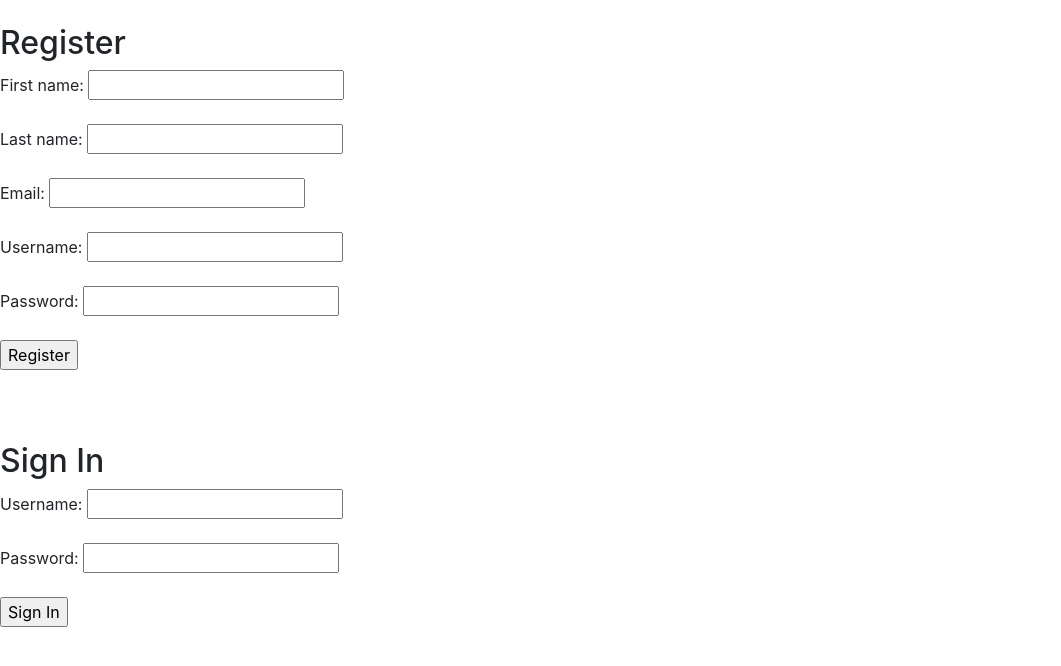
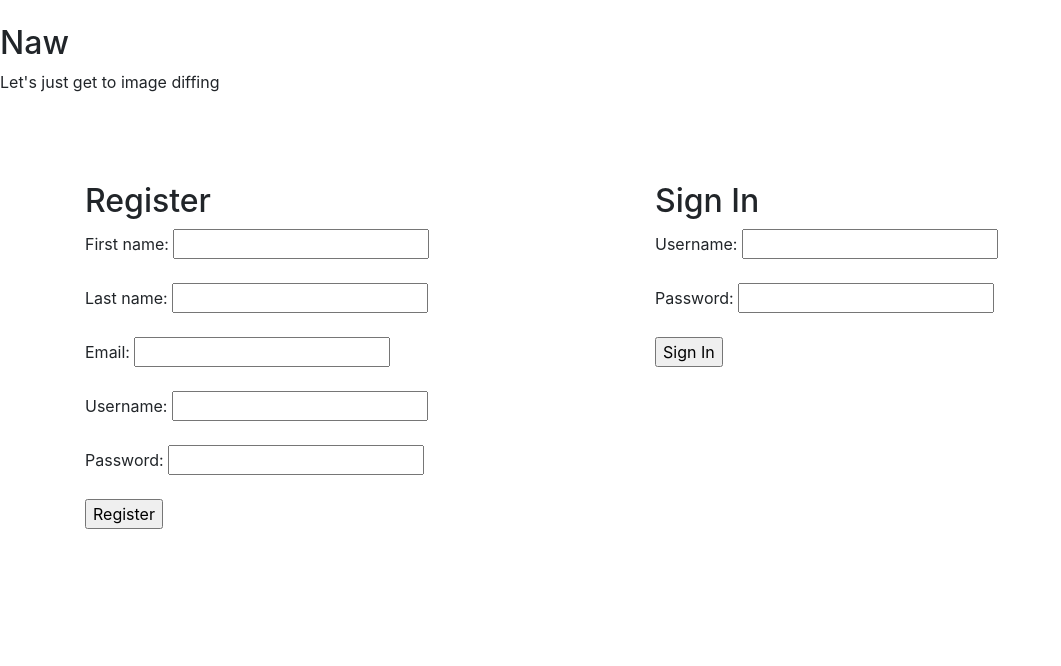
Before and after one commit to mulloverit/hba-main-proj, a Flask app: page / in a window 1280 px wide. Shown: the top 666 px of the page, without its empty margins (0-1061 px from the left). Run offline with Flask 2, Linux system fonts and the light colour scheme; some libraries are stand-ins or nearby versions.

Commit message:
adds bootstrap formatting into two ccolumns for below-the-fold content

```diff
--- a/templates/index.html
+++ b/templates/index.html
@@ -7,6 +7,17 @@
 
 </div>
 
+<div class="naw">
+
+    <h2>Naw</h2>
+        <p>Let's just get to image diffing</p>
+</div>
+<br>
+<br>
+<br>
+<div class="container">
+    <div class="row">
+        <div class="col-6">
             <div class="registration">
 
                 <h2>Register</h2>
@@ -20,11 +31,9 @@
                     <input type="submit" name="register" value="Register">
                 </form>
             </div>
+        </div>
 
-<br>
-<br>
-<br>
-
+        <div class="col-6">
             <div class="sign-in">
 
                 <h2>Sign In</h2>
@@ -35,4 +44,7 @@
                     <input type="submit" name="sign-in" value="Sign In">
                 </form>
             </div>
+        </div>
+    </div>
+</div>
 {% endblock %}
```
Lines whose indentation alone changed are shown as unchanged.
